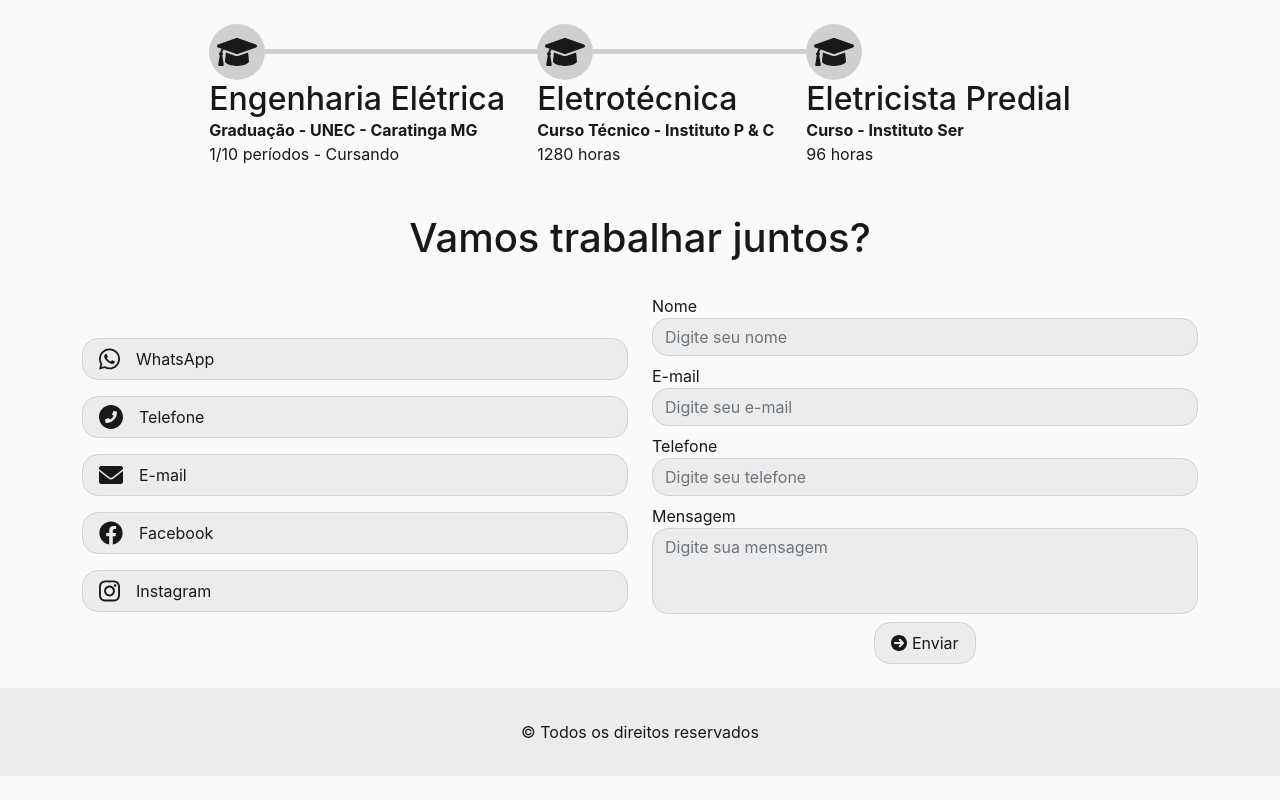
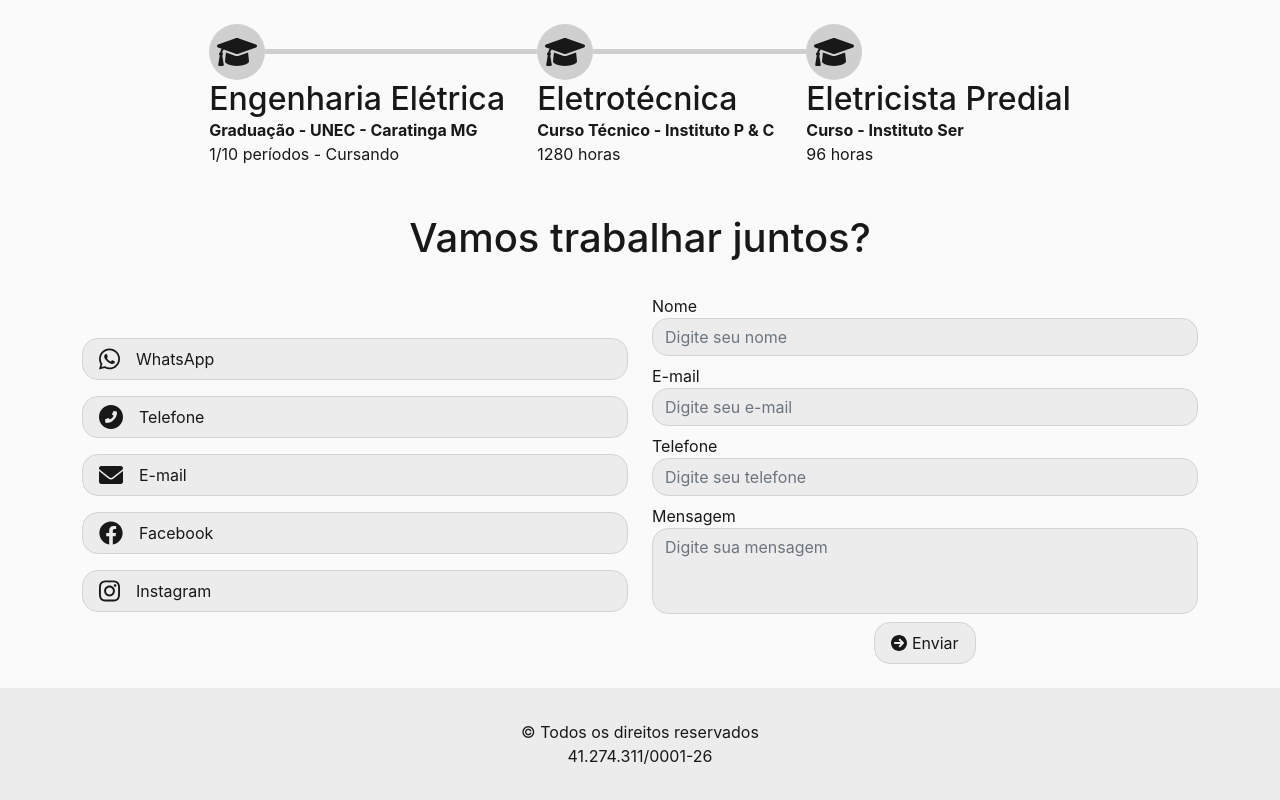
Before and after one commit to kaualandi/lenilson, a React (Create React App) app: page / in a window 1280 px wide. Shown: the part 1093-1893 px from the top of the page. Before the commit the page ends 1869 px from the top, so only its background shows below. Built offline with nearby package versions, Linux system fonts and the light colour scheme; no server answers.

Commit message:
add CNPJ in footer

```diff
--- a/src/App.jsx
+++ b/src/App.jsx
@@ -22,6 +22,7 @@ function App() {
       <Contact />
       <div id="footer" className="text-center">
         <p>&copy; Todos os direitos reservados</p>
+        <p>41.274.311/0001-26</p>
       </div>
     </div>
   );
```
